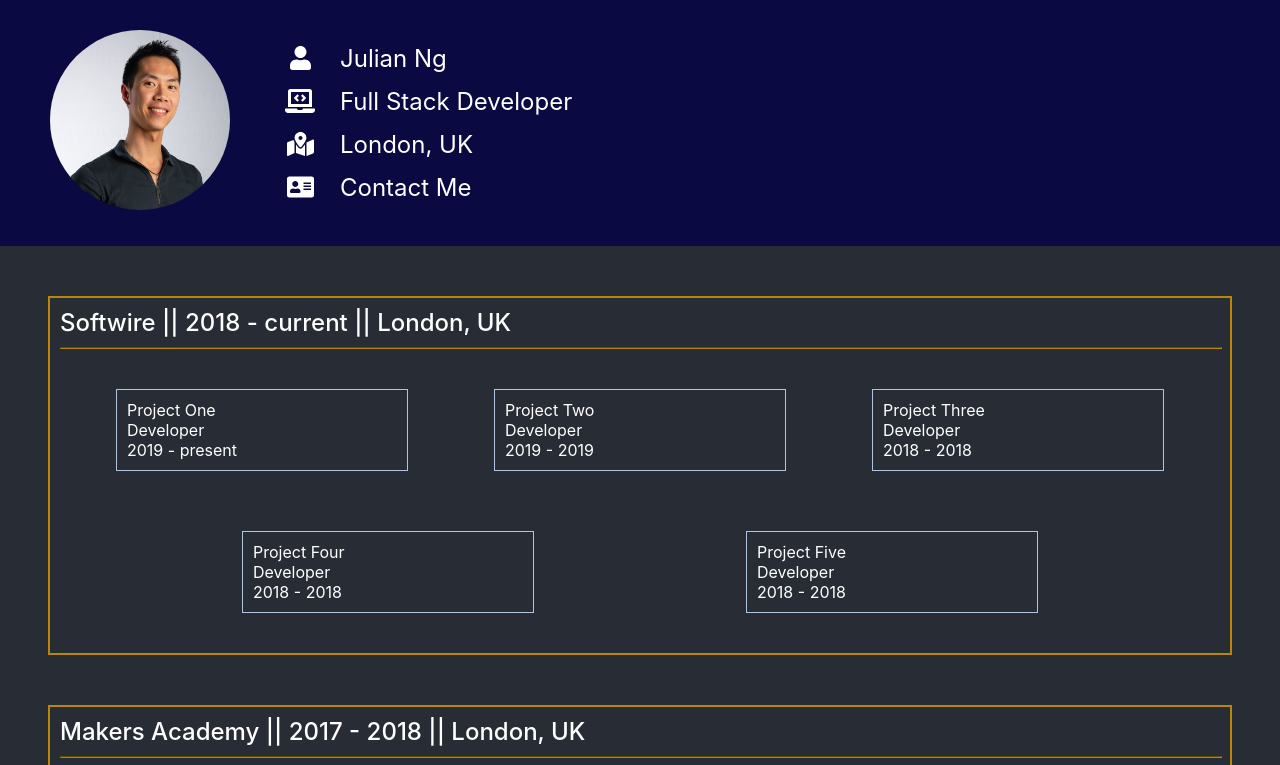
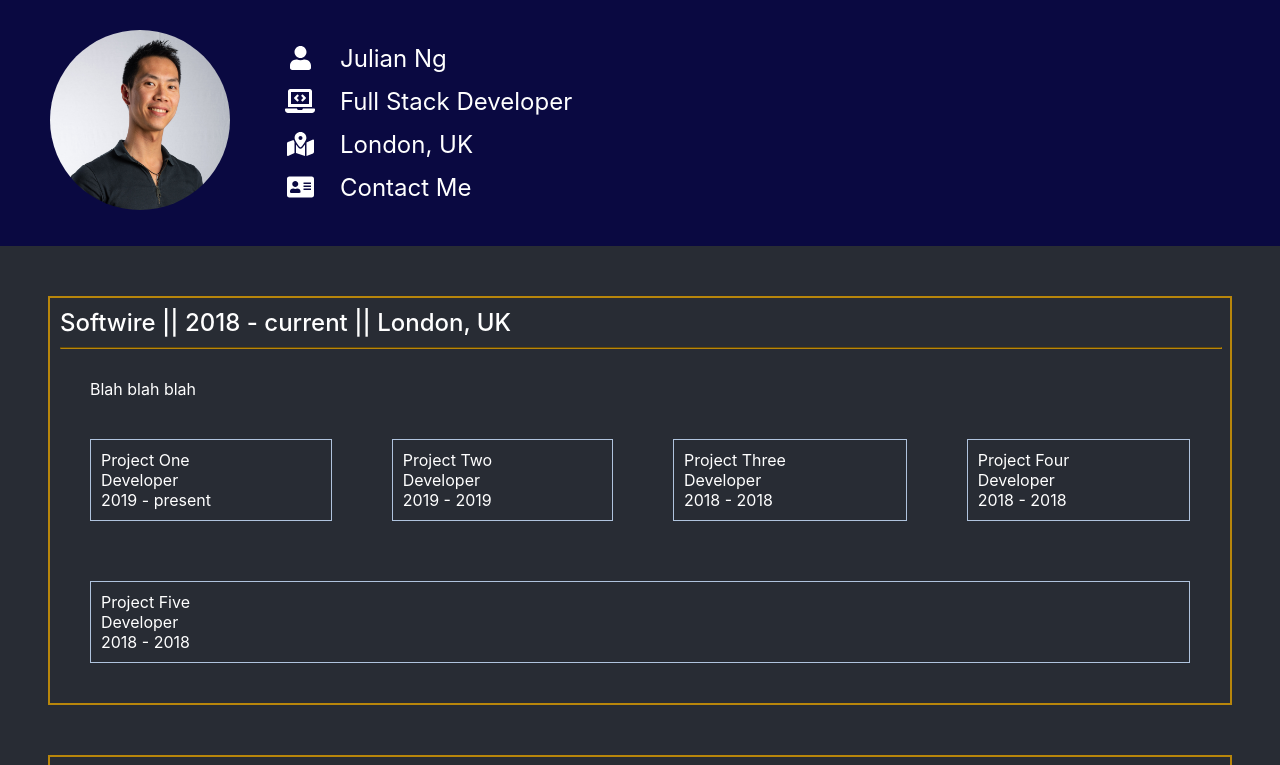
Before and after one commit to julesnuggy/cv, a React (Create React App) app: page / in a window 1280 px wide. Shown: the top 765 px of the page. Built offline with nearby package versions, Linux system fonts and the light colour scheme.

Commit message:
Add Experience Summary

```diff
--- a/src/components/experience.tsx
+++ b/src/components/experience.tsx
@@ -15,6 +15,7 @@ const Experience = ({employer, from, to, location}: EmployerCardProps) => (
       {employer} || {from} - {to} || {location}
     </div>
     <hr className="experience-break-line"/>
+    <div className="experience-summary">Blah blah blah</div>
     <div className="project-container">
       <Project name="Project One" role="Developer" from={2019} to="present" />
       <Project name="Project Two" role="Developer" from={2019} to={2019} />
--- a/src/styles/experience.css
+++ b/src/styles/experience.css
@@ -19,9 +19,14 @@
     font-weight: 500;
 }
 
+.experience-summary {
+    margin: 30px 40px 0;
+    font-size: 16px;
+}
+
 .project-container {
     display: flex;
     flex-wrap: wrap;
-    justify-content: space-evenly;
+    justify-content: space-between;
     margin: 10px;
 }
--- a/src/styles/project.css
+++ b/src/styles/project.css
@@ -1,12 +1,11 @@
 .project {
-    min-width: 25%;
+    flex-grow: 1;
+    min-width: 200px;
     margin: 30px;
     border: solid 1px lightsteelblue;
 }
 
 .project-details {
-    height: 100%;
-    width: 100%;
     margin: 10px;
     font-size: 16px;
 }
```
